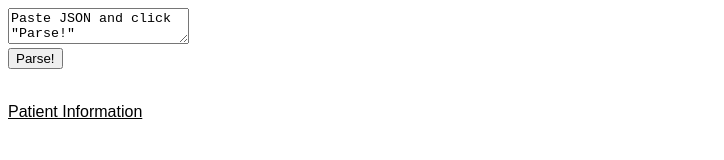
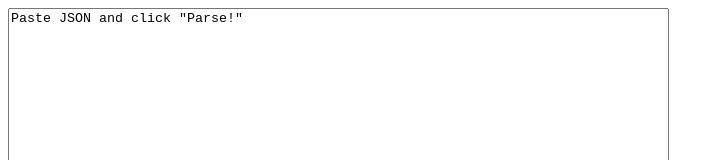
Before and after one commit to robbie0228/robbie0228.github.io, a plain HTML site: page index.html in a window 1280 px wide. Shown: the top 160 px of the page, without its empty margins (0-724 px from the left). Drawn offline with Linux system fonts and the light colour scheme.

Commit message:
Update index.html

```diff
--- a/index.html
+++ b/index.html
@@ -14,10 +14,10 @@
 </head>
 
 <body>
-    <textarea type="text" id="getUnparsed">Paste JSON and click "Parse!"</textarea><br>
+    <textarea type="text" id="getUnparsed" rows="200" cols="80">Paste JSON and click "Parse!"</textarea><br>
     <input type="button" onclick="parseAndDisplay()" value="Parse!"><br><br>
 
-    <p id="title">Patient Information</p>
+    <p id="title"></p>
 
     <div id="patientInfo"></div>
 
@@ -63,7 +63,8 @@
                     listOfConditions += "- " + conditions[i];
                 }
             }
-
+            document.getElementById("title").innerText =
+                "Patient Information";
             document.getElementById("patientInfo").innerText =
                 "Name of Patient: " + patientName + '\n' +
                 "Organization Name: " + organizationName + '\n' +
```
